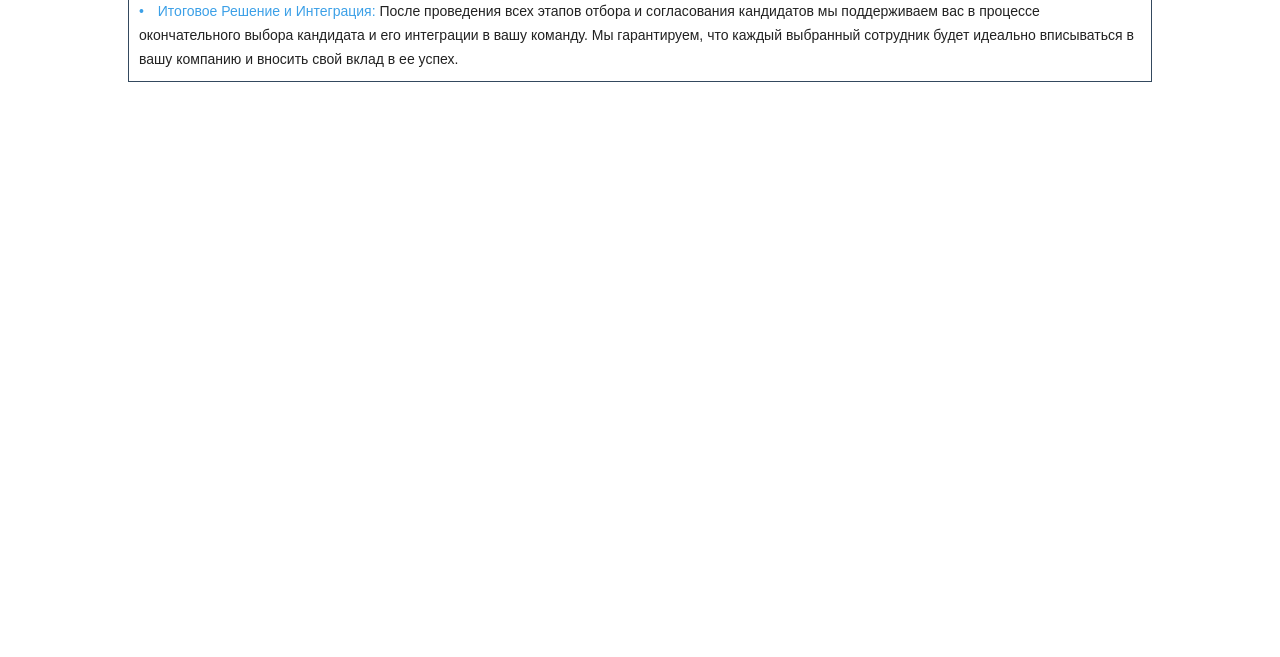
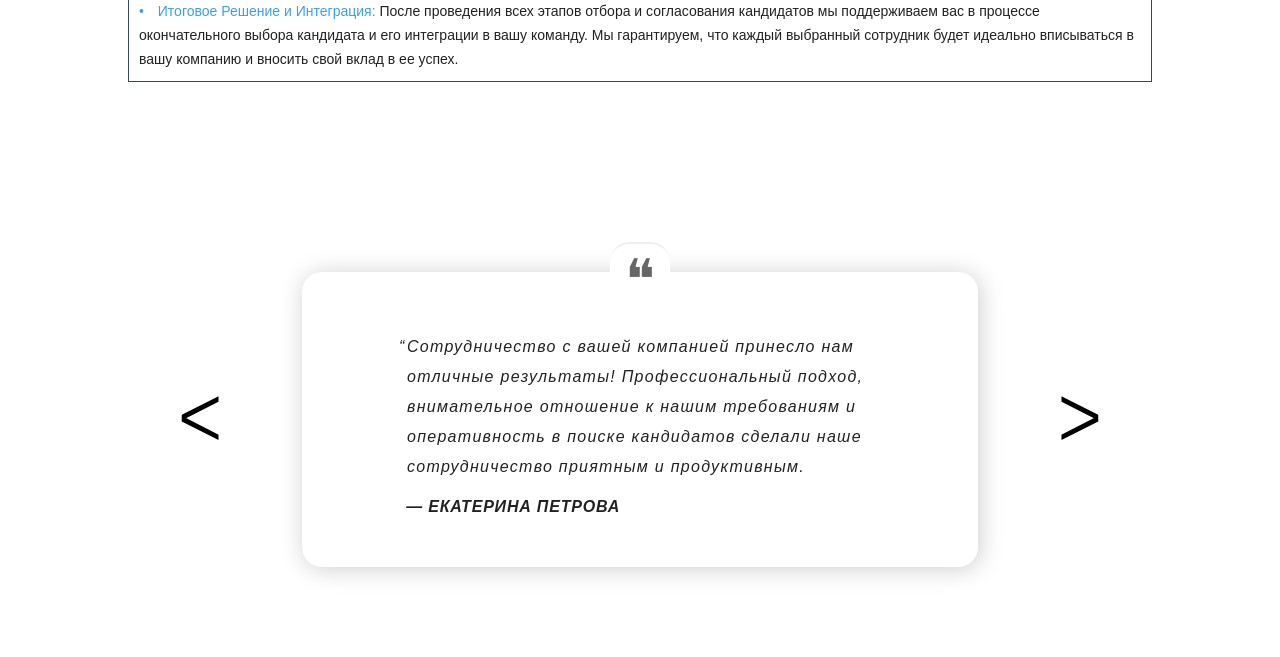
Before and after one commit to Spectr5032L/TSU-coursePractice, a PHP site: page / in a window 1280 px wide. Shown: the part 2810-3467 px from the top of the page. Before the commit the page ends 2892 px from the top, so only its background shows below. Run offline with PHP 8.4, Linux system fonts and the light colour scheme.

Commit message:
create block reviews

```diff
--- a/assets/css/style.css
+++ b/assets/css/style.css
@@ -1,6 +1,8 @@
 @import "root/root.css";
 @import "root/header.css";
 @import "root/main.css";
+
+
 
 /* КОНТЕЙНЕР С ОПИСАНИЕМ */
 
@@ -299,6 +301,7 @@ section {
 }
 
 
+
 /* СПЕЦИАЛИЗАЦИЯ РАБОЧИХ */
 
 Vertical Tabs .mdl-tabs__panel {
@@ -461,6 +464,8 @@ Vertical Tabs .mdl-tabs__panel {
     display: none;
 }
 
+
+
 /* TABS С ИНФОРМАЦИЕЙ */
 
 #container {
@@ -470,19 +475,21 @@ Vertical Tabs .mdl-tabs__panel {
     padding-bottom: 20vh;
 }
 
-.main-tabsInfo ul, ol {
+.main-tabsInfo ul,
+ol {
     margin: 0;
     padding: 0;
     list-style: none;
 }
 
-.tabs-content span{
+.tabs-content span {
     color: #3ca0e7;
 }
 
 .tabs-nav li {
     display: inline-block;
-    background: rgba(0, 0, 0, 0.78); /* #146096 */
+    background: rgba(0, 0, 0, 0.78);
+    /* #146096 */
     color: #fefefe;
     border-width: 1px 1px 0 1px;
     border-style: solid;
@@ -490,7 +497,7 @@ Vertical Tabs .mdl-tabs__panel {
     margin-right: 5px;
 }
 
-.tabs-nav a{
+.tabs-nav a {
     display: block;
     padding: 10px 15px;
     font-weight: bold;
@@ -517,3 +524,112 @@ Vertical Tabs .mdl-tabs__panel {
 .tabs-content div:not(:first-child) {
     display: none;
 }
+
+
+
+/* ОТЗЫВЫ КЛИЕНТОВ */
+
+section.t-bq-section {
+    padding: 30px;
+    margin-bottom: 60px;
+}
+
+.t-bq-section {
+    display: flex;
+    justify-content: center;
+    align-items: center;
+}
+
+.t-bq-wrapper.t-bq-wrapper-boxed {
+    max-width: 676px;
+    /* margin: 0 auto; */
+}
+
+.t-bq-wrapper.t-bq-wrapper-fullwidth {
+    max-width: 100%;
+}
+
+.t-bq-wrapper .t-bq-quote {
+    padding: 20px;
+}
+
+.t-bq-quote-emma {
+    position: relative;
+    display: flex;
+    flex-direction: row;
+    justify-content: center;
+    min-height: 250px;
+    background: #ffffff;
+    padding: 0 !important;
+    align-items: stretch;
+    border-radius: 20px;
+    box-shadow: 2px 2px 25px #cecece;
+}
+
+.t-bq-quote-emma .t-bq-quote-emma-qmark {
+    position: absolute;
+    top: -30px;
+    left: calc(50% - 30px);
+    background: #ffffff;
+    width: 60px;
+    height: 60px;
+    border-radius: 20px;
+    display: flex;
+    justify-content: center;
+    align-items: center;
+    font-family: Impact, Garamond, Georgia, serif;
+    font-size: 42pt;
+    color: #666666;
+    line-height: 60px;
+    user-select: none;
+    -moz-user-select: none;
+    -o-user-select: none;
+    -ms-user-select: none;
+    border-top: 2px solid #eeeeee;
+}
+
+.t-bq-quote-emma .t-bq-quote-emma-qmark span {
+    padding-top: 0.25em;
+}
+
+.t-bq-quote-emma .t-bq-quote-emma-userpic {
+    flex-basis: 150px;
+    width: 450px;
+    min-width: 150px;
+    max-height: auto;
+    /* background: url(""); */
+    background-size: cover;
+    border-radius: 20px 0 0 20px;
+}
+
+.t-bq-quote-emma .t-bq-quote-emma-base {
+    flex-basis: calc(100% - 150px);
+    padding: 60px 30px 45px 30px;
+    display: flex;
+    flex-direction: column;
+    justify-content: center;
+    align-items: center;
+}
+
+.t-bq-quote-emma .t-bq-quote-emma-base .t-bq-quote-emma-text {
+    font-size: 16px;
+    line-height: 30px;
+}
+
+.t-bq-quote-emma .t-bq-quote-emma-base .t-bq-quote-emma-text:after {
+    content: "\2014\00A0" attr(cite);
+    display: block;
+    text-transform: uppercase;
+    letter-spacing: 0.05em;
+    font-weight: bold;
+    margin-top: 10px;
+}
+
+.t-bq-section button {
+    background: none;
+    border: none;
+    padding: 0 80px;
+    font: inherit;
+    cursor: pointer;
+    outline: inherit;
+}
--- a/index.html
+++ b/index.html
@@ -373,7 +373,68 @@
                     </section>
                 </div>
             </div>
-
+            <div class="main-reviews">
+                <section class="t-bq-section" id="emma">
+                    <button id="prevButton" style="font-size: 60px;">ᐸ</button>
+                    <div class="t-bq-wrapper t-bq-wrapper-boxed" id="testimonial1">
+                        <div class="t-bq-quote t-bq-quote-emma">
+                            <div class="t-bq-quote-emma-qmark"><span>&#10077;</span></div>
+                            <div class="t-bq-quote-emma-base">
+                                <blockquote class="t-bq-quote-emma-text" cite="Екатерина Петрова">
+                                    Сотрудничество с вашей компанией принесло нам отличные результаты! Профессиональный подход,
+                                    внимательное отношение к нашим требованиям и оперативность в поиске кандидатов сделали наше сотрудничество приятным и продуктивным.
+                                </blockquote>
+                            </div>
+                        </div>
+                    </div>
+                    <div class="t-bq-wrapper t-bq-wrapper-boxed hidden" id="testimonial2">
+                        <div class="t-bq-quote t-bq-quote-emma">
+                            <div class="t-bq-quote-emma-qmark"><span>&#10077;</span></div>
+                            <div class="t-bq-quote-emma-base">
+                                <blockquote class="t-bq-quote-emma-text" cite="Алексей Иванов">
+                                    Благодаря вашей помощи мы быстро нашли кандидата, который идеально подходит для нашей компании.
+                                    Ваши специалисты проявили высокий уровень профессионализма и внимательно выслушали наши требования.
+                                    Рекомендую вашу компанию всем, кто ищет качественный подбор персонала.
+                                </blockquote>
+                            </div>
+                        </div>
+                    </div>
+                    <div class="t-bq-wrapper t-bq-wrapper-boxed hidden" id="testimonial3">
+                        <div class="t-bq-quote t-bq-quote-emma">
+                            <div class="t-bq-quote-emma-qmark"><span>&#10077;</span></div>
+                            <div class="t-bq-quote-emma-base">
+                                <blockquote class="t-bq-quote-emma-text" cite="Ольга Смирнова">
+                                    Очень довольна результатами сотрудничества с вашей компанией. Благодаря вашему эффективному подходу к поиску кандидатов,
+                                    мы быстро заполнили вакансию и получили высококвалифицированного специалиста. Спасибо за ваш профессионализм и внимательное отношение к нашим потребностям.
+                                </blockquote>
+                            </div>
+                        </div>
+                    </div>
+                    <div class="t-bq-wrapper t-bq-wrapper-boxed hidden" id="testimonial4">
+                        <div class="t-bq-quote t-bq-quote-emma">
+                            <div class="t-bq-quote-emma-qmark"><span>&#10077;</span></div>
+                            <div class="t-bq-quote-emma-base">
+                                <blockquote class="t-bq-quote-emma-text" cite="Иван Сергеев">
+                                    Работа с вашей компанией превзошла все мои ожидания. Вы нашли для нас идеального кандидата, который не только отлично вписался в нашу команду,
+                                    но и превзошел наши ожидания своими навыками и профессионализмом. Огромное спасибо за ваше внимание к деталям и быструю реакцию на наши запросы
+                                </blockquote>
+                            </div>
+                        </div>
+                    </div>
+                    <div class="t-bq-wrapper t-bq-wrapper-boxed hidden" id="testimonial5">
+                        <div class="t-bq-quote t-bq-quote-emma">
+                            <div class="t-bq-quote-emma-qmark"><span>&#10077;</span></div>
+                            <div class="t-bq-quote-emma-base">
+                                <blockquote class="t-bq-quote-emma-text" cite="Мария Козлова">
+                                    Сотрудничество с вашей компанией стало для нас настоящим открытием! Ваша команда проявила высокий уровень профессионализма и глубокое понимание наших потребностей.
+                                    Благодаря вам, мы смогли найти идеального кандидата для нашей вакансии. Спасибо за ваше отличное обслуживание и качественную работу.
+                                </blockquote>
+                            </div>
+                        </div>
+                    </div>
+                    <button id="nextButton" style="font-size: 60px;">ᐳ</button>
+                </section>
+            </div>
         </div>
     </main>
 
@@ -381,16 +442,13 @@
 
 <script>
     document.addEventListener("DOMContentLoaded", function () {
-        // Get all tabs and tab content
         var tabs = document.querySelectorAll(".tabs-nav li");
         var tabContents = document.querySelectorAll(".tabs-content div");
 
-        // Add click event listener to each tab
         tabs.forEach(function (tab, index) {
             tab.addEventListener("click", function (event) {
                 event.preventDefault();
 
-                // Remove 'active' class from all tabs and hide all tab contents
                 tabs.forEach(function (tab) {
                     tab.classList.remove("active");
                 });
@@ -398,12 +456,46 @@
                     content.style.display = "none";
                 });
 
-                // Add 'active' class to the clicked tab and display its corresponding content
                 this.classList.add("active");
                 tabContents[index].style.display = "block";
             });
         });
     });
+
+
+
+    const testimonials = document.querySelectorAll('.t-bq-wrapper');
+        let currentTestimonialIndex = 0;
+
+        function showTestimonial(index) {
+            testimonials.forEach((testimonial, idx) => {
+                if (idx === index) {
+                    testimonial.classList.remove('hidden');
+                } else {
+                    testimonial.classList.add('hidden');
+                }
+            });
+        }
+
+        function nextTestimonial() {
+            currentTestimonialIndex++;
+            if (currentTestimonialIndex === testimonials.length) {
+                currentTestimonialIndex = 0;
+            }
+            showTestimonial(currentTestimonialIndex);
+        }
+
+        function prevTestimonial() {
+            currentTestimonialIndex--;
+            if (currentTestimonialIndex < 0) {
+                currentTestimonialIndex = testimonials.length - 1;
+            }
+            showTestimonial(currentTestimonialIndex);
+        }
+
+        showTestimonial(currentTestimonialIndex);
+        document.getElementById('nextButton').addEventListener('click', nextTestimonial);
+        document.getElementById('prevButton').addEventListener('click', prevTestimonial);
 </script>
 
 </html>
```
